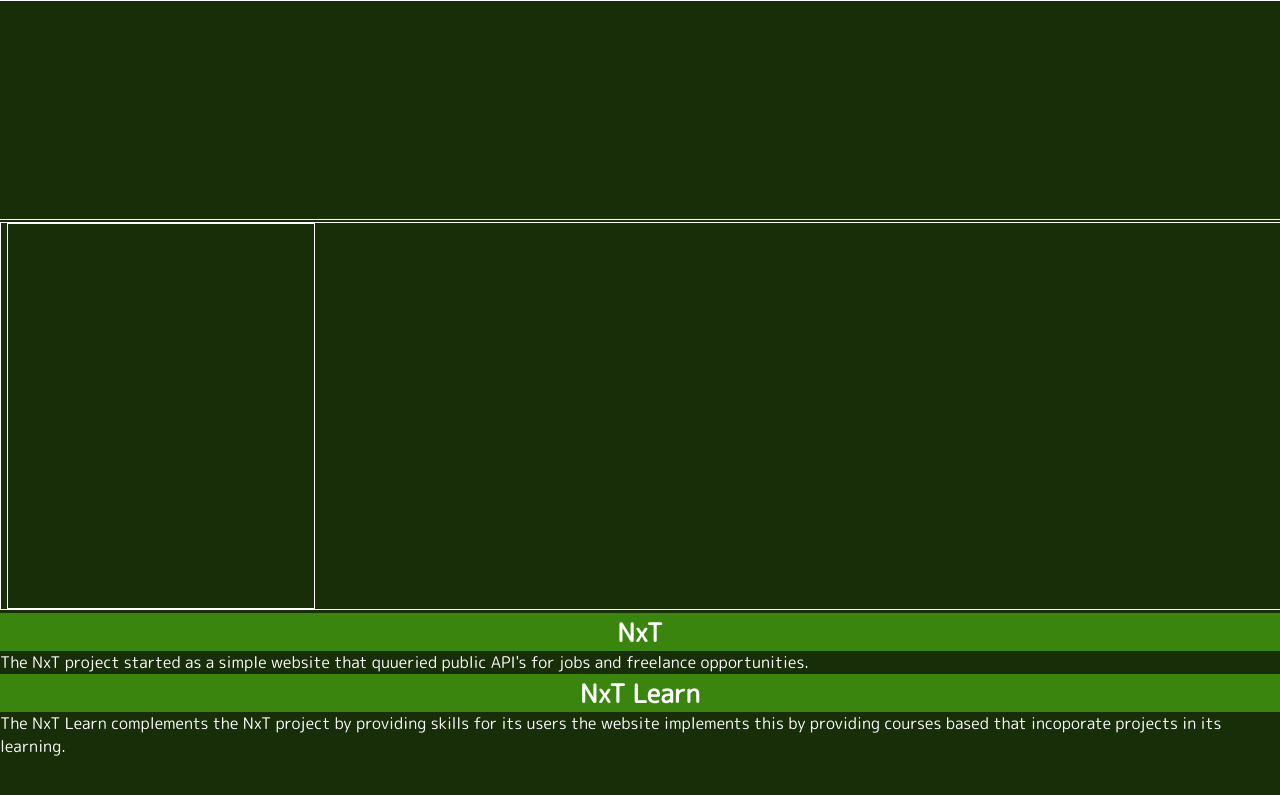
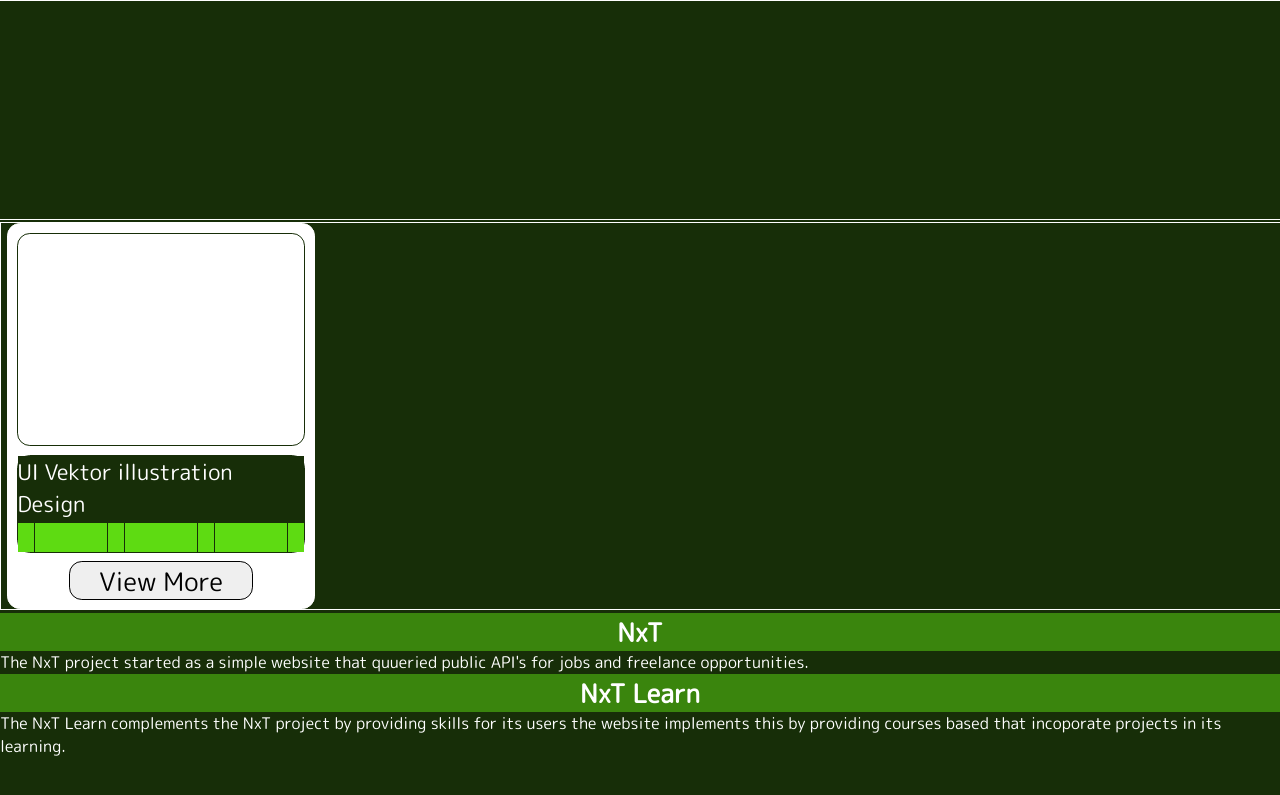
Before and after one commit to MokuaEnock/NxT-learn, a React (Create React App) app: page / in a window 1280 px wide. Shown: the part 649-1444 px from the top of the page. Built offline with nearby package versions, Linux system fonts and the light colour scheme.

Commit message:
create job card skeleton

```diff
--- a/src/App.css
+++ b/src/App.css
@@ -172,6 +172,79 @@ li {
   border: thin solid #ffffff;
 }
 
+.job_card {
+  height: 30vw;
+  margin-left: 2%;
+  margin-right: 2%;
+  border: thin solid #ffffff;
+  display: flex;
+  flex-direction: column;
+  justify-content: space-evenly;
+  align-items: center;
+  background-color: #ffffff;
+  border-radius: 1vw;
+}
+
+.job_card>div {
+  border: thin solid #172E08;
+  border-radius: 1vw;
+}
+
+.jobCard_header {
+  width: 94%;
+  height: 55%;
+  display: flex;
+  flex-direction: column;
+  justify-content: space-evenly;
+  align-items: center;
+
+}
+
+.jobCard_body {
+  width: 94%;
+  height: 25%;
+  display: flex;
+  flex-direction: column;
+  justify-content: space-evenly;
+  align-items: center;
+}
+
+.jobCard_title {
+  height: 70%;
+  width: 100%;
+  font-size: 1.7vw;
+  color: white;
+  background-color: #172E08;
+}
+
+.jobCard_spans {
+  width: 100%;
+  height: 30%;
+  background-color: #5EDB12;
+  display: flex;
+  flex-direction: row;
+  justify-content: space-evenly;
+  align-items: center;
+}
+
+.jobCard_span {
+  width: 25%;
+  height: 100%;
+  border: thin solid #172E08;
+}
+
+.jobCard_footer {
+  border-radius: 1vw;
+  width: 60%;
+  height: 10%;
+  font-size: 2vw;
+  border: thin solid;
+  display: flex;
+  flex-direction: column;
+  justify-content: space-evenly;
+  align-items: center;
+}
+
 /* about page ================================================================== */
 
 #about {
--- a/src/components/courses/CourseCard.js
+++ b/src/components/courses/CourseCard.js
@@ -1,9 +1,20 @@
 import React from "react";
 
 function Card() {
-  return <li>
-
-  </li>;
+  return (
+    <li className="job_card">
+      <div className="jobCard_header"></div>
+      <div className="jobCard_body">
+        <div className="jobCard_title">UI Vektor illustration Design</div>
+        <div className="jobCard_spans">
+          <span className="jobCard_span"></span>
+          <span className="jobCard_span"></span>
+          <span className="jobCard_span"></span>
+        </div>
+      </div>
+      <button className="jobCard_footer">View More</button>
+    </li>
+  );
 }
 
 export default Card;
```
